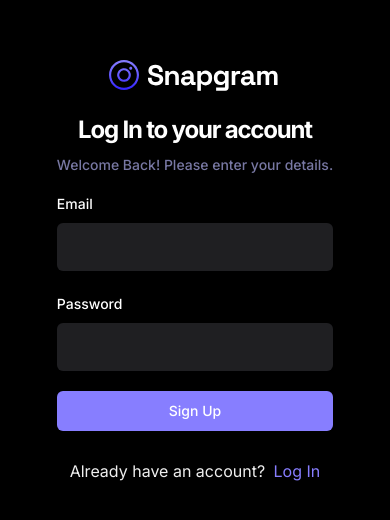
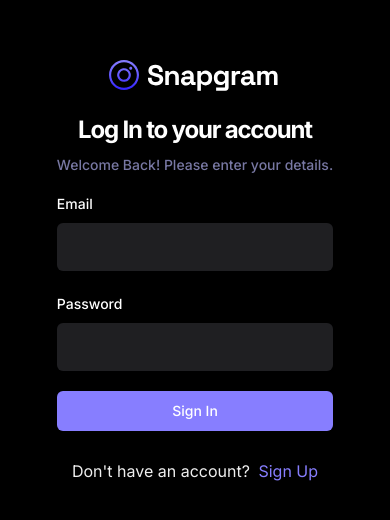
Before and after one commit to ArnabC27/snapgram, a React (Vite) app: page /sign-in in a window 390 px wide. Shown: the part 152-672 px from the top of the page. Built offline with nearby package versions, Linux system fonts and the light colour scheme; no server answers.

Commit message:
18.02.2024

```diff
--- a/src/_auth/forms/SigninForm.tsx
+++ b/src/_auth/forms/SigninForm.tsx
@@ -5,7 +5,7 @@ import { Button } from "@/components/ui/button"
 import { Form, FormControl, FormField, FormItem, FormLabel, FormMessage } from "@/components/ui/form"
 import { Input } from "@/components/ui/input"
 import { useForm } from 'react-hook-form'
-import { SignupValidation as SigninValidation } from '@/lib/validation'
+import { SigninValidation } from '@/lib/validation'
 import { z } from 'zod'
 import Loader from '@/components/shared/Loader'
 import { useToast } from "@/components/ui/use-toast"
@@ -19,7 +19,7 @@ const SigninForm = () => {
     const { checkAuthUser, isLoading: isUserLoading } = useUserContext();
     const navigate = useNavigate();
 
-    const { mutateAsync: signInAccount, isPending } = useSignInAccount();
+    const { mutateAsync: signInAccount } = useSignInAccount();
 
     // 1. Define your form.
     const form = useForm<z.infer<typeof SigninValidation>>({
@@ -92,12 +92,12 @@ const SigninForm = () => {
                             <div className='flex-center gap-2'>
                                 <Loader /> Loading...
                             </div>
-                        ) : 'Sign Up'}
+                        ) : 'Sign In'}
                     </Button>
 
                     <p className='text-small-regular text-light-2 text-center mt-2'>
-                        Already have an account?
-                        <Link to='/sign-in' className='text-primary-500 text-small-semibold ml-1'> Log In</Link>
+                        Don't have an account?
+                        <Link to='/sign-up' className='text-primary-500 text-small-semibold ml-1'> Sign Up</Link>
                     </p>
                 </form>
             </div>
--- a/src/_root/RootLayout.tsx
+++ b/src/_root/RootLayout.tsx
@@ -2,7 +2,9 @@ import React from 'react'
 
 const RootLayout = () => {
   return (
-    <div>RootLayout</div>
+    <div className='w-full md:flex'>
+
+    </div>
   )
 }
 
```
